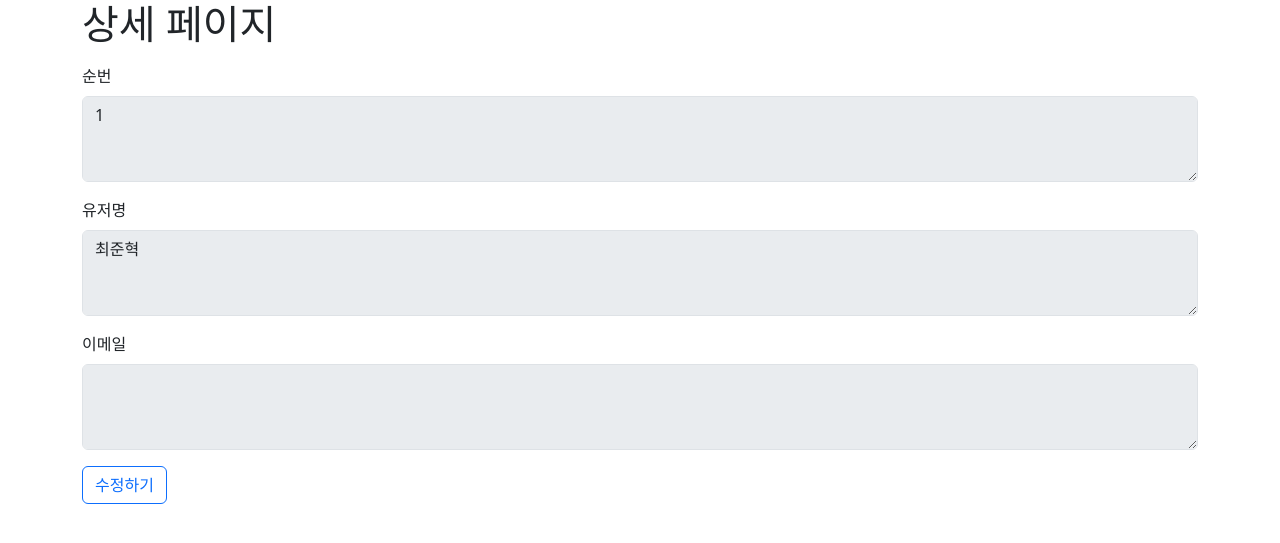
After one commit to kimbap918/movie_proj, a Django app: page /detail/1/ in a window 1280 px wide. The commit adds this page. Shown: the top 543 px of the page. Run offline with Django 3.2, Linux system fonts and the light colour scheme; data comes from the database, SQL or seed files in the repository; some libraries are stand-ins or nearby versions.

Commit message:
회원 정보 조회 완성

```diff
--- a/movie/templates/movie/accounts.html
+++ b/movie/templates/movie/accounts.html
@@ -18,8 +18,8 @@
           <tr>
             <th>{{ account.pk }}</th>
             <th>
-              {% comment %} < href="{% url 'movie:detail' account.pk %}"> {% endcomment %}
-                {{ account.username }}
+              <a href="{% url 'movie:detail' account.pk %}">
+                {{ account.username }}</a>
             </th>
 
             <th>{{ account.email }}</th>
--- /dev/null
+++ b/movie/templates/movie/detail.html
@@ -0,0 +1,22 @@
+{% extends 'base.html' %}
+{% load django_bootstrap5 %}
+{% block body %}
+  <h1>상세 페이지</h1>
+  <div class="mb-3 mt-3">
+    <label for="userpk" class="form-label">순번</label>
+    <textarea name='content' class="form-control" id="userpk" rows="3" disabled="disabled" readonly="readonly">{{ user.pk }}</textarea>
+  </div>
+  <div class="mb-3">
+    <label for="username" class="form-label">유저명</label>
+    <textarea name='content' class="form-control" id="username" rows="3" disabled="disabled" readonly="readonly">{{ user.username }}</textarea>
+  </div>
+  <div class="mb-3">
+    <label for="useremail" class="form-label">이메일</label>
+    <textarea name='content' class="form-control" id="useremail" rows="3" disabled="disabled" readonly="readonly">{{ user.email }}</textarea>
+  </div>
+  <div class="mt-2">
+    <a href="{% url 'movie:update' %}">
+      <button class="btn btn-outline-primary">수정하기</button>
+    </a>
+  </div>
+{% endblock body %}
--- a/movie/urls.py
+++ b/movie/urls.py
@@ -8,4 +8,5 @@ urlpatterns = [
     path('signup/', views.signup, name='signup'),
     path('login/', views.login, name='login'),
     path('accounts/', views.accounts, name='accounts'),
+    path('detail/<int:pk>/', views.detail, name="detail"),
 ]
--- a/movie/views.py
+++ b/movie/views.py
@@ -42,3 +42,11 @@ def accounts(request):
         'accounts': accounts
     }
     return render(request, 'movie/accounts.html', context)
+
+
+def detail(request, pk):
+  user = get_user_model().objects.get(pk=pk)
+  context = {
+    'user': user
+    }
+  return render(request, 'movie/detail.html', context)
```
